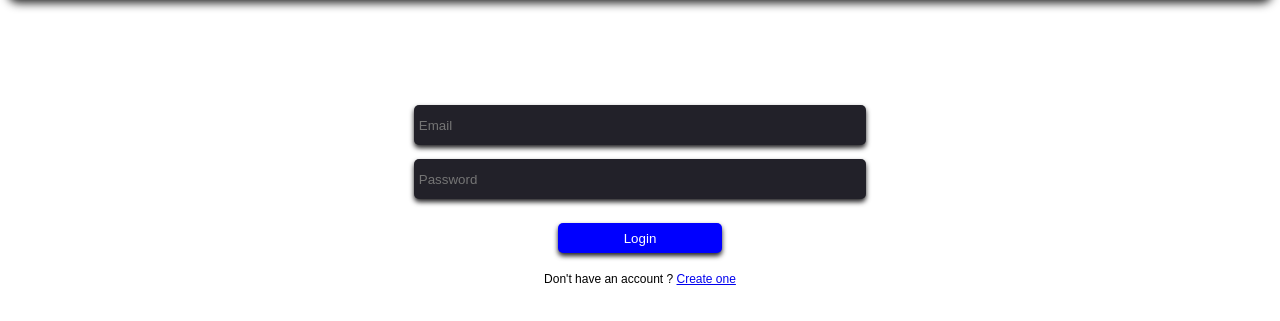
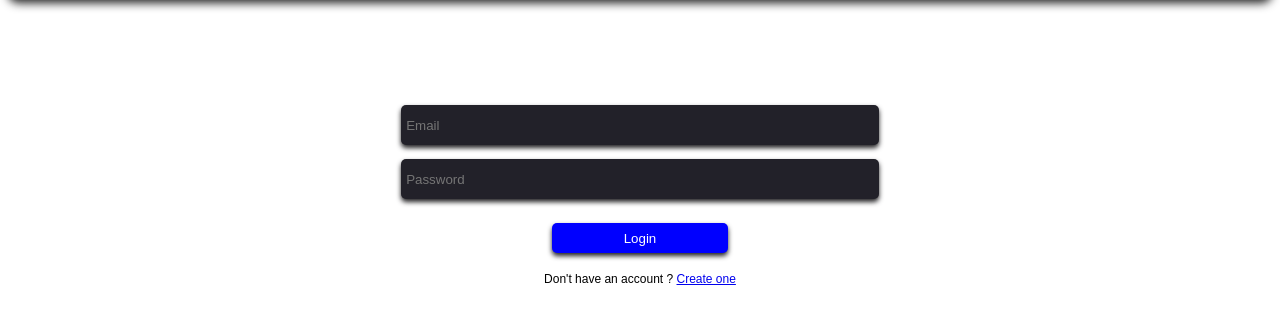
Before and after one commit to hamzakh1312/hamzakh1312.github.io, a plain HTML site: page login.html in a window 1280 px wide. Shown: the part 75-396 px from the top of the page. Drawn offline with Linux system fonts and the light colour scheme.

Commit message:
Update style.css

```diff
--- a/style.css
+++ b/style.css
@@ -17,7 +17,7 @@
 }
 
 .login input {
-    width: 35%;
+    width: 37%;
     padding: 5px;
     height: 30px;
     margin: 7px;
@@ -29,7 +29,7 @@
 }
 
 .btn {
-    width: 13%;
+    width: 14%;
     padding: 5px;
     height: 30px;
     margin: 7px;
```
